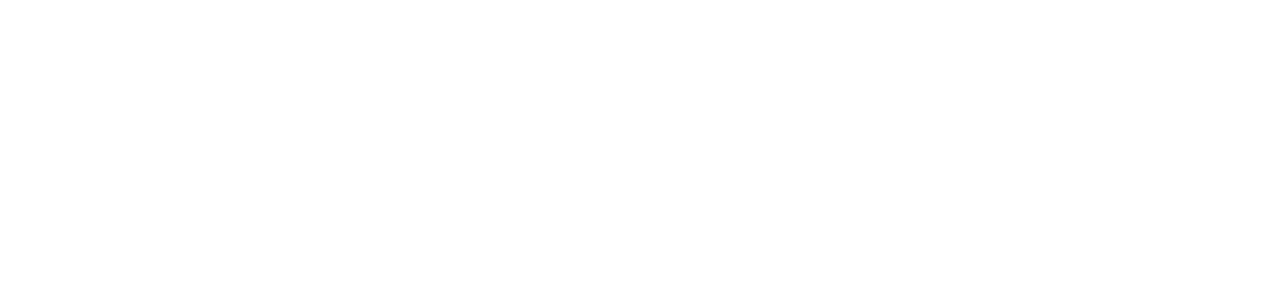
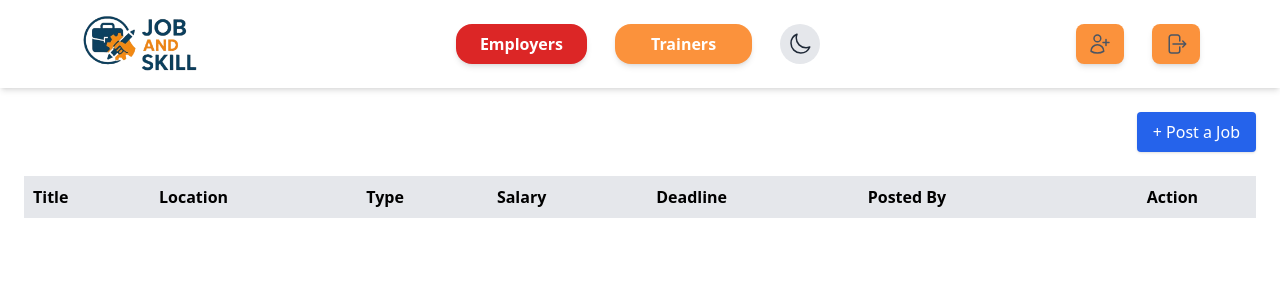
Before and after one commit to vidushalakshan/JobAndSkillDevelopmentPlatForm, a React (Vite) app in the folder frontend/: page /employee in a window 1280 px wide. Before the commit this address had no page. Shown: the top 300 px of the page. Built offline with nearby package versions, Linux system fonts and the light colour scheme.

Commit message:
aded JobPost entity in backend

```diff
--- a/frontend/src/app/App.jsx
+++ b/frontend/src/app/App.jsx
@@ -5,6 +5,7 @@
 import SignUp from '../page/SignUp';
 import EmailVerification from '../page/EmailVerify';
 import routes from '../navigation/Routes';
+import EmployeeDashboard from '../page/EmployeeDashboard';
 
 function App() {
   return (
@@ -17,6 +18,7 @@
       <Route path="/login" element={<Login />} />
       <Route path="/signup" element={<SignUp />} />
       <Route path="/verify" element={<EmailVerification />} />
+      <Route path='/employee' element={<EmployeeDashboard />} />
     </Routes>
   );
 }
--- /dev/null
+++ b/frontend/src/page/EmployeeDashboard.jsx
@@ -0,0 +1,109 @@
+import React, { useState } from 'react';
+import NavBar from '../components/NavBar';
+import { FiEdit2, FiTrash2 } from 'react-icons/fi';
+import PostJobModal from '../page/EmployeeForm';
+
+const EmployeeDashboard = () => {
+  const [jobs, setJobs] = useState([]);
+  const [showModal, setShowModal] = useState(false);
+  const [editJob, setEditJob] = useState(null);
+
+  const handleJobPosted = (newJob) => {
+    if (editJob) {
+      const updated = jobs.map((job) =>
+        job.id === editJob.id ? { ...newJob, id: editJob.id } : job
+      );
+      setJobs(updated);
+    } else {
+      setJobs([...jobs, { ...newJob, id: Date.now() }]);
+    }
+    setEditJob(null);
+  };
+
+  const handleEdit = (job) => {
+    setEditJob(job);
+    setShowModal(true);
+  };
+
+  const handleDelete = (id) => {
+    setJobs(jobs.filter((job) => job.id !== id));
+  };
+
+  return (
+    <section className="h-screen flex flex-col bg-white dark:bg-gradient-to-br from-[#7f5af0] via-[#2cb67d] to-[#16161a]">
+      <div className="shrink-0 z-20 w-full">
+        <NavBar />
+      </div>
+
+      <main className="flex-1 overflow-y-auto p-6 text-white">
+        <div className="flex justify-between items-center mb-6">
+          <h1 className="text-2xl font-bold">Job Posts</h1>
+          <button
+            onClick={() => {
+              setEditJob(null);
+              setShowModal(true);
+            }}
+            className="bg-blue-600 text-white px-4 py-2 rounded shadow hover:bg-blue-700"
+          >
+            + Post a Job
+          </button>
+        </div>
+
+        <div className="overflow-x-auto">
+          <table className="min-w-full border text-left bg-white text-black rounded-xl shadow">
+            <thead className="bg-gray-200">
+              <tr>
+                <th className="p-2">Title</th>
+                <th className="p-2">Location</th>
+                <th className="p-2">Type</th>
+                <th className="p-2">Salary</th>
+                <th className="p-2">Deadline</th>
+                <th className="p-2">Posted By</th>
+                <th className="p-2 text-center">Action</th>
+              </tr>
+            </thead>
+            <tbody>
+              {jobs.map((job) => (
+                <tr key={job.id} className="border-t">
+                  <td className="p-2">{job.title}</td>
+                  <td className="p-2">{job.location}</td>
+                  <td className="p-2">{job.type}</td>
+                  <td className="p-2">{job.salary || '—'}</td>
+                  <td className="p-2">{job.deadline}</td>
+                  <td className="p-2">{job.postedBy?.username || '—'}</td>
+                  <td className="p-2 flex justify-center gap-4">
+                    <button
+                      onClick={() => handleEdit(job)}
+                      className="text-blue-500 hover:text-blue-700"
+                    >
+                      <FiEdit2 />
+                    </button>
+                    <button
+                      onClick={() => handleDelete(job.id)}
+                      className="text-red-500 hover:text-red-700"
+                    >
+                      <FiTrash2 />
+                    </button>
+                  </td>
+                </tr>
+              ))}
+            </tbody>
+          </table>
+        </div>
+
+        {showModal && (
+          <PostJobModal
+            onClose={() => {
+              setShowModal(false);
+              setEditJob(null);
+            }}
+            onJobPosted={handleJobPosted}
+            jobToEdit={editJob}
+          />
+        )}
+      </main>
+    </section>
+  );
+};
+
+export default EmployeeDashboard;
--- /dev/null
+++ b/frontend/src/page/EmployeeForm.jsx
@@ -0,0 +1,65 @@
+import React, { useState } from 'react';
+import axios from 'axios';
+
+const PostJobModal = ({ onClose, onJobPosted }) => {
+  const [formData, setFormData] = useState({
+    title: '',
+    location: '',
+    type: '',
+    salary: '',
+    deadline: '',
+    description: '',
+  });
+
+  const handleChange = (e) => {
+    const { name, value } = e.target;
+    setFormData({ ...formData, [name]: value });
+  };
+
+  const handleSubmit = async (e) => {
+    e.preventDefault();
+
+    try {
+      const token = localStorage.getItem('token'); // or wherever you store it
+
+      const response = await axios.post(
+        'http://localhost:8080/job/create',
+        formData,
+        {
+          headers: {
+            Authorization: `Bearer ${token}`,
+          },
+        }
+      );
+
+      if (response.status === 201) {
+        onJobPosted(response.data); // optional: update parent list
+        onClose();
+      }
+    } catch (err) {
+      console.error('Error posting job:', err);
+    }
+  };
+
+  return (
+    <div className="fixed inset-0 z-50 bg-black bg-opacity-50 flex justify-center items-center">
+      <div className="bg-white dark:bg-[#1e1e2f] rounded-xl shadow-xl p-6 w-full max-w-md text-black dark:text-white">
+        <h2 className="text-xl font-bold mb-4">Post a Job</h2>
+        <form onSubmit={handleSubmit} className="space-y-3">
+          <input type="text" name="title" placeholder="Job Title" onChange={handleChange} required className="w-full p-2 rounded bg-gray-100 dark:bg-gray-700" />
+          <input type="text" name="location" placeholder="Location" onChange={handleChange} required className="w-full p-2 rounded bg-gray-100 dark:bg-gray-700" />
+          <input type="text" name="type" placeholder="Type (e.g., Full-time)" onChange={handleChange} required className="w-full p-2 rounded bg-gray-100 dark:bg-gray-700" />
+          <input type="text" name="salary" placeholder="Salary" onChange={handleChange} className="w-full p-2 rounded bg-gray-100 dark:bg-gray-700" />
+          <input type="date" name="deadline" placeholder="Deadline" onChange={handleChange} required className="w-full p-2 rounded bg-gray-100 dark:bg-gray-700" />
+          <textarea name="description" placeholder="Job Description" onChange={handleChange} required className="w-full p-2 rounded bg-gray-100 dark:bg-gray-700" />
+          <div className="flex justify-end gap-2">
+            <button type="button" onClick={onClose} className="px-4 py-2 rounded bg-gray-300 dark:bg-gray-600">Cancel</button>
+            <button type="submit" className="px-4 py-2 rounded bg-blue-600 text-white">Post Job</button>
+          </div>
+        </form>
+      </div>
+    </div>
+  );
+};
+
+export default PostJobModal;
```
Also changed, not shown: 2 other files (tests, documents, lock files or other folders).
